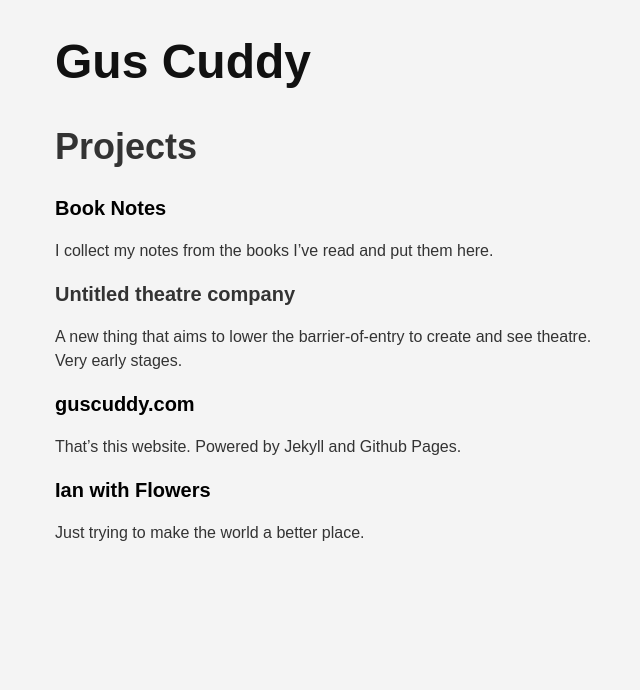
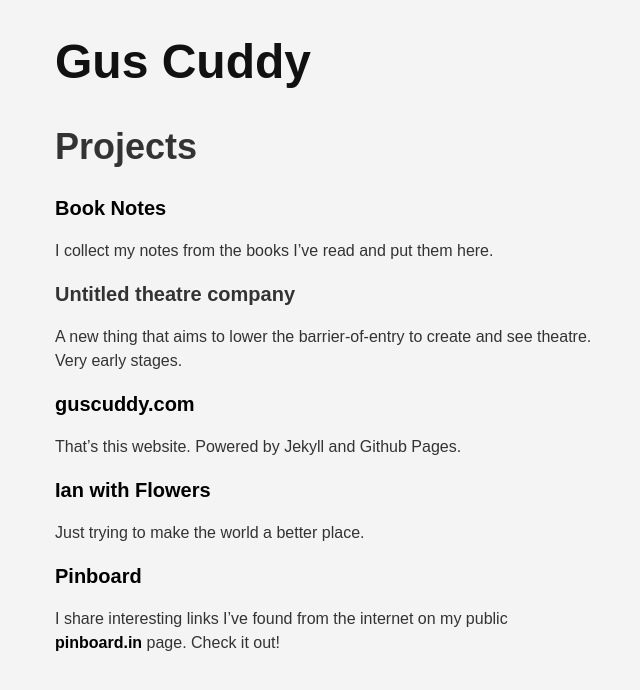
Before and after one commit to gcuddy/gcuddy.github.io, a Jekyll site: the page built from projects.md, in a window 1280 px wide. Shown: the top 690 px of the page, without its empty margins (9-649 px from the left). Built offline with Jekyll 4.4.1, drawn with Linux system fonts in a browser that asks for light colours; nearby versions of some CDN libraries; library files that are not in the unit come from our copies.

Commit message:
Updated projects.

```diff
--- a/_config.yml
+++ b/_config.yml
@@ -16,7 +16,7 @@
 title: Gus Cuddy
 email: gus.cuddy@gmail.com
 description: > # this means to ignore newlines until "baseurl:"
-  I'm Gus. I act, make theatre, write, and other things.
+  I'm Gus. I act, make theatre, write, and other things.g
 baseurl: "" # the subpath of your site, e.g. /blog
 url: "" # the base hostname & protocol for your site, e.g. http://example.com
 twitter_username: guscuddy
--- a/projects.md
+++ b/projects.md
@@ -26,3 +26,8 @@
 {: .f4}
 
 Just trying to make the world a better place.
+
+# [Pinboard](https://pinboard.in/u:guscuddy/public/)
+{: .f4}
+
+I share interesting links I've found from the internet on my public [pinboard.in](http://pinboard.in) page. Check it out!
```
Also changed, not shown: _plays/lt.md (+0 -4 lines).
